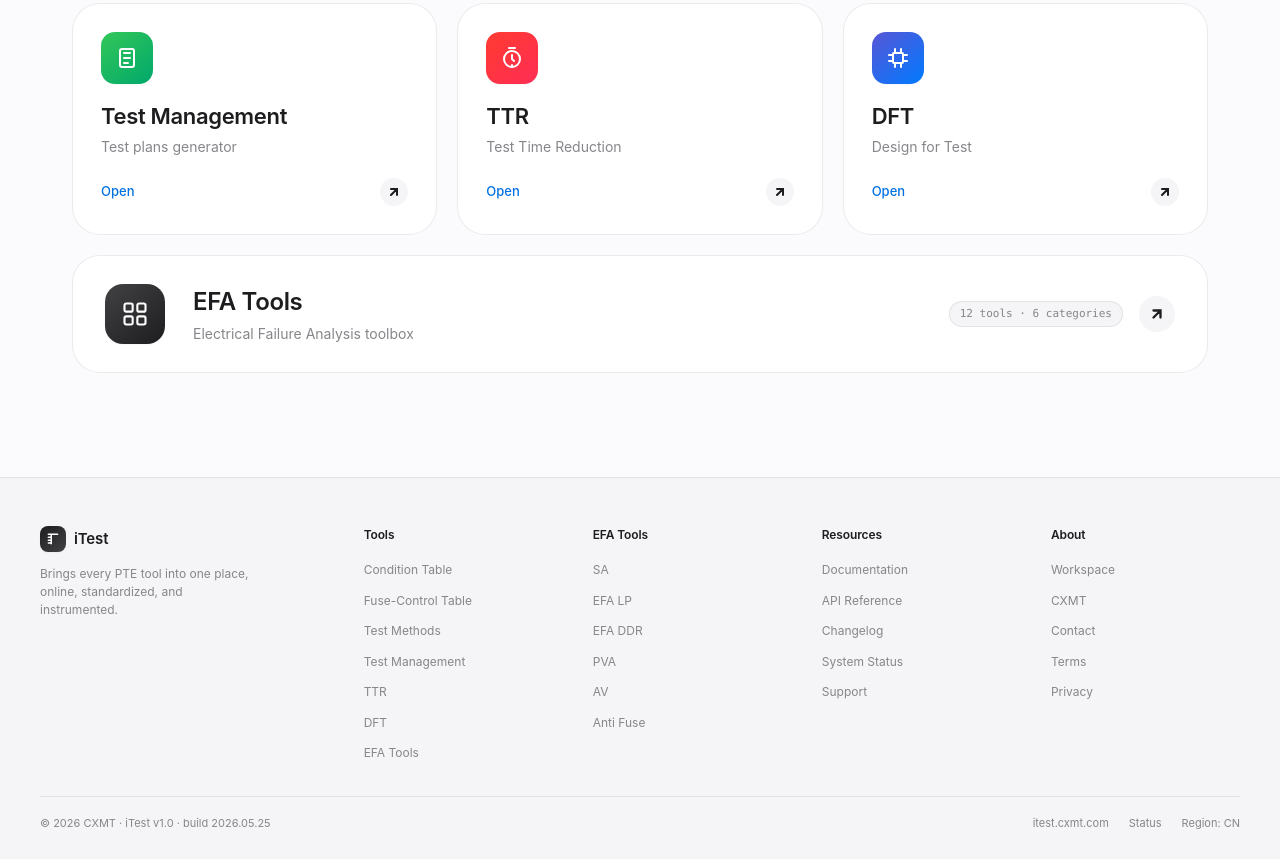
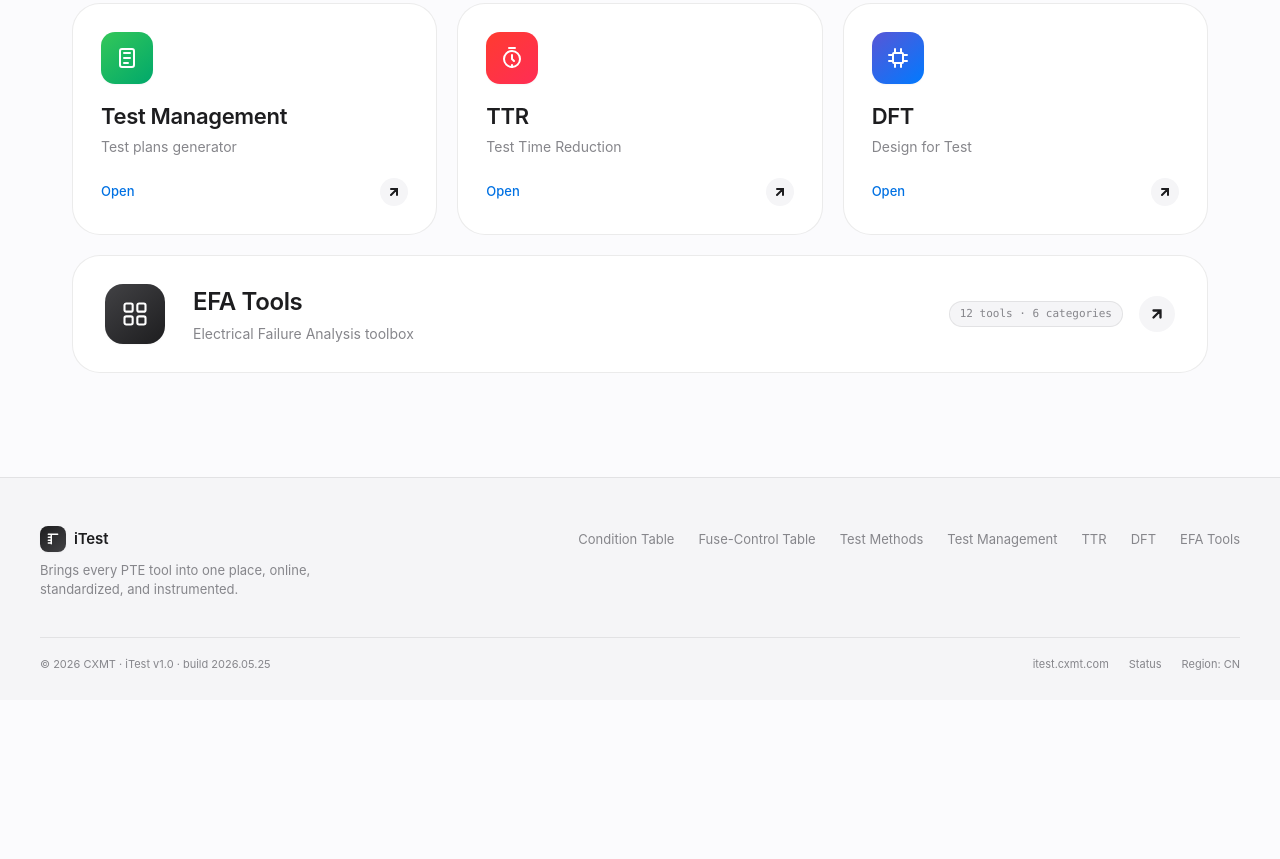
Before and after one commit to HenryZhuZhu/iTest, a plain HTML site: page index.html in a window 1280 px wide. Shown: the part 1076-1935 px from the top of the page. After the commit the page ends 1776 px from the top, so only its background shows below. Drawn offline with Linux system fonts and the light colour scheme.

Commit message:
Add files via upload

```diff
--- a/index.html
+++ b/index.html
@@ -259,37 +259,6 @@
         <li><a href="#">EFA Tools</a></li>
       </ul>
     </div>
-    <div class="col">
-      <h5>EFA Tools</h5>
-      <ul>
-        <li><a href="efa-tools.html#SA">SA</a></li>
-        <li><a href="efa-tools.html#LP">EFA LP</a></li>
-        <li><a href="efa-tools.html#DDR">EFA DDR</a></li>
-        <li><a href="efa-tools.html#PVA">PVA</a></li>
-        <li><a href="efa-tools.html#AV">AV</a></li>
-        <li><a href="efa-tools.html#AF">Anti Fuse</a></li>
-      </ul>
-    </div>
-    <div class="col">
-      <h5>Resources</h5>
-      <ul>
-        <li><a href="#">Documentation</a></li>
-        <li><a href="#">API Reference</a></li>
-        <li><a href="#">Changelog</a></li>
-        <li><a href="#">System Status</a></li>
-        <li><a href="#">Support</a></li>
-      </ul>
-    </div>
-    <div class="col">
-      <h5>About</h5>
-      <ul>
-        <li><a href="#">Workspace</a></li>
-        <li><a href="#">CXMT</a></li>
-        <li><a href="#">Contact</a></li>
-        <li><a href="#">Terms</a></li>
-        <li><a href="#">Privacy</a></li>
-      </ul>
-    </div>
   </div>
   <div class="bottom">
     <span>© 2026 CXMT · iTest v1.0 · build 2026.05.25</span>
--- a/styles.css
+++ b/styles.css
@@ -442,28 +442,43 @@
 }
 .site-footer .cols {
   max-width: 1200px; margin: 0 auto;
-  display: grid; grid-template-columns: 1.5fr 1fr 1fr 1fr 1fr;
-  gap: 40px;
-  padding-bottom: 32px;
+  display: flex; flex-wrap: wrap;
+  align-items: flex-start;
+  justify-content: space-between;
+  gap: 24px 60px;
+  padding-bottom: 24px;
   border-bottom: 1px solid var(--border);
 }
-.site-footer .col h5 {
-  font-size: 12px; font-weight: 600;
-  color: var(--text); margin: 0 0 14px;
-  letter-spacing: -0.01em;
+.site-footer .col.brand {
+  flex: 0 0 auto;
+  max-width: 320px;
 }
+/* Hide redundant "Tools" heading — items are self-evident next to brand */
+.site-footer .col:not(.brand) h5 { display: none; }
 .site-footer .col ul {
   list-style: none; padding: 0; margin: 0;
   display: flex; flex-direction: column; gap: 8px;
 }
+/* Tools col: horizontal flex-wrap, right-aligned, takes remaining space */
+.site-footer .col:not(.brand) {
+  flex: 1 1 auto;
+  min-width: 0;
+  padding-top: 2px; /* nudge to baseline with the brand logo */
+}
+.site-footer .col:not(.brand) ul {
+  flex-direction: row;
+  flex-wrap: wrap;
+  justify-content: flex-end;
+  gap: 10px 24px;
+}
 .site-footer .col a {
-  font-size: 12px; color: var(--muted);
+  font-size: 13px; color: var(--muted);
   transition: color .15s;
 }
 .site-footer .col a:hover { color: var(--text); }
 .site-footer .col .tagline {
-  font-size: 12px; color: var(--muted);
-  margin-top: 12px; line-height: 1.5; max-width: 220px;
+  font-size: 13px; color: var(--muted);
+  margin-top: 8px; line-height: 1.5;
 }
 .site-footer .bottom {
   max-width: 1200px; margin: 0 auto;
@@ -483,7 +498,6 @@
     flex-direction: row; flex-wrap: wrap; position: static;
   }
   .efa-c-grid { grid-template-columns: repeat(2, 1fr); }
-  .site-footer .cols { grid-template-columns: repeat(2, 1fr); }
   .site-header { padding: 0 16px; }
   .site-header .nav-left { gap: 20px; }
   .card-A.collection { flex-direction: column; align-items: flex-start; }
@@ -492,7 +506,6 @@
 @media (max-width: 640px) {
   .grid-A { grid-template-columns: 1fr; }
   .efa-c-grid { grid-template-columns: 1fr; }
-  .site-footer .cols { grid-template-columns: 1fr; }
   .hero { padding: 64px 24px; }
   .modules-wrap, .efa-wrap { padding: 40px 24px; }
 }
```
